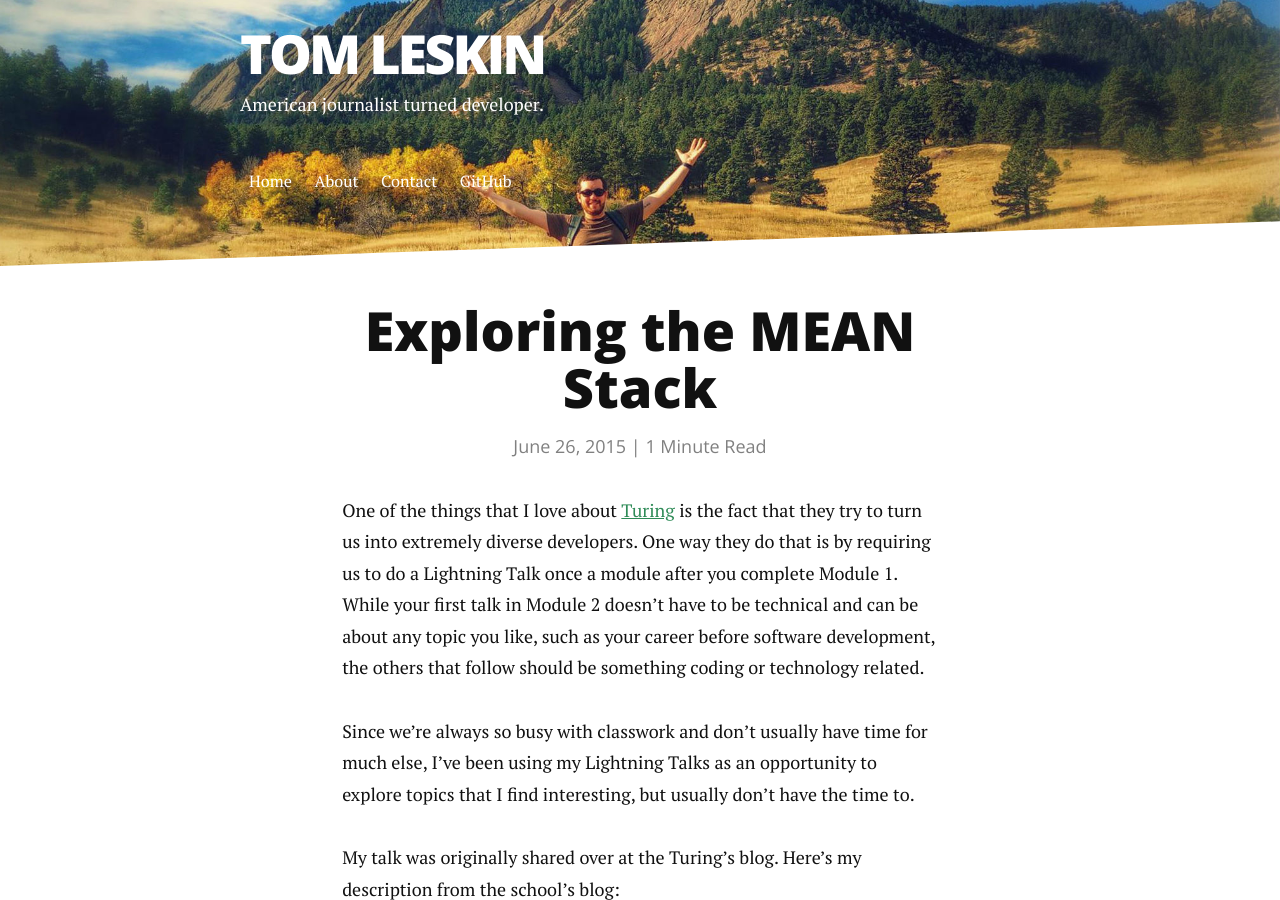
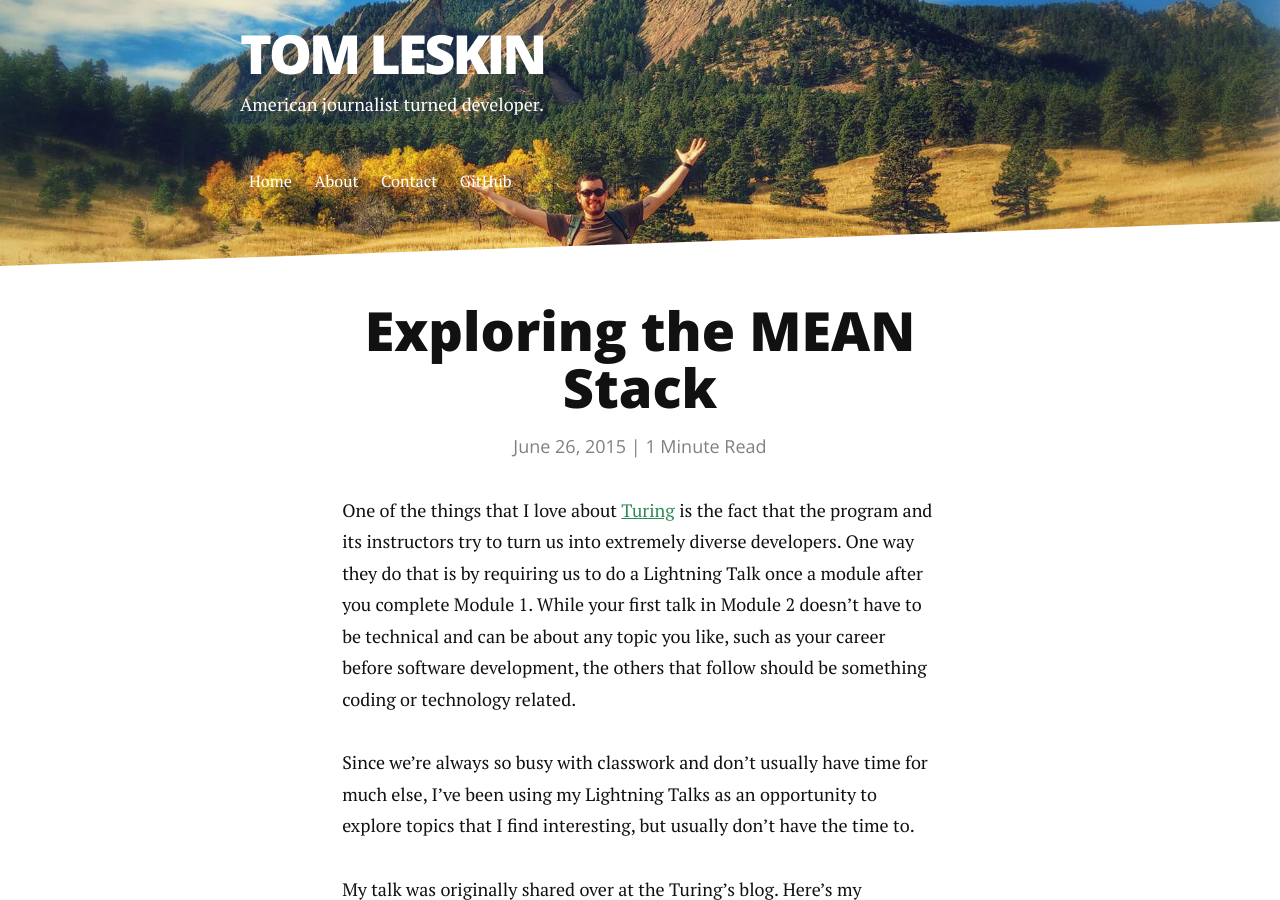
Before and after one commit to tleskin/tleskin.github.io, a Jekyll site: the page built from _posts/2015-06-26-exploring-the-mean-stack.md, in a window 1280 px wide and 900 px high. Built offline with Jekyll 4.4.1, drawn with Linux system fonts in a browser that asks for light colours; nearby versions of some CDN libraries; Markdown is read by kramdown in place of the engine named in the settings.

Commit message:
Edit blog post

```diff
--- a/_posts/2015-06-26-exploring-the-mean-stack.md
+++ b/_posts/2015-06-26-exploring-the-mean-stack.md
@@ -5,7 +5,7 @@ date:   2015-06-26 12:31:00
 categories: coding
 ---
 
-One of the things that I love about [Turing](http://www.turing.io/) is the fact that they try to turn us into extremely diverse developers. One way they do that is by requiring us to do a Lightning Talk once a module after you complete Module 1. While your first talk in Module 2 doesn't have to be technical and can be about any topic you like, such as your career before software development, the others that follow should be something coding or technology related.
+One of the things that I love about [Turing](http://www.turing.io/) is the fact that the program and its instructors try to turn us into extremely diverse developers. One way they do that is by requiring us to do a Lightning Talk once a module after you complete Module 1. While your first talk in Module 2 doesn't have to be technical and can be about any topic you like, such as your career before software development, the others that follow should be something coding or technology related.
 
 Since we're always so busy with classwork and don't usually have time for much else, I've been using my Lightning Talks as an opportunity to explore topics that I find interesting, but usually don't have the time to.
 
```
